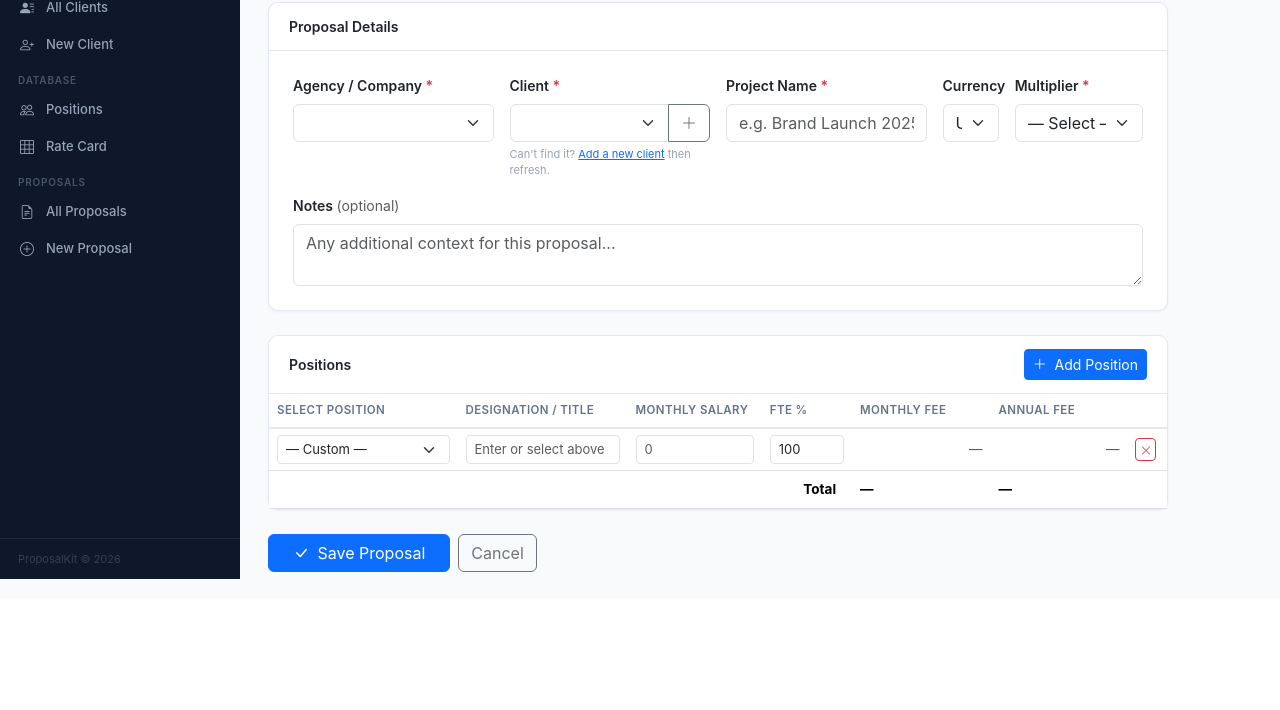
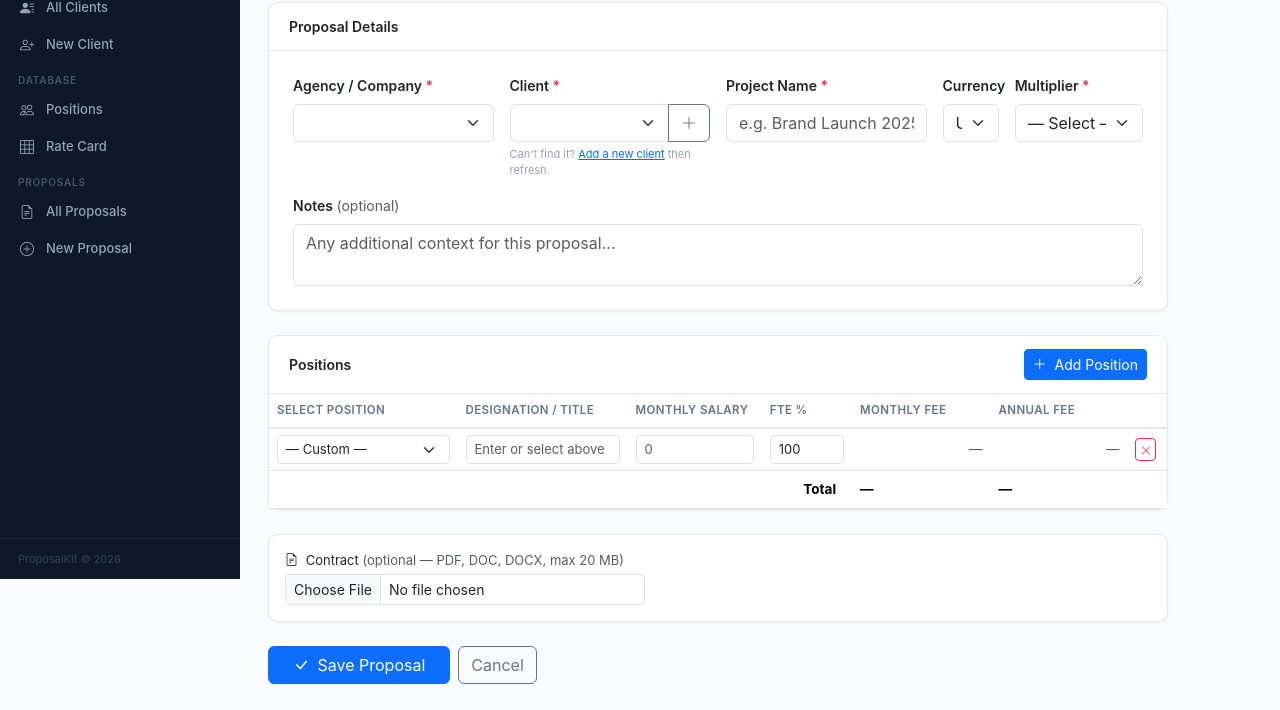
Before and after one commit to fadishehadeh/proposalkit, a PHP site: the page made by views/proposals/create.php in a window 1280 px wide. Shown: the part 221-931 px from the top of the page. Before the commit the page ends 800 px from the top, so only its background shows below. Run offline with PHP 8.4, Linux system fonts and the light colour scheme; tables that the repository leaves empty hold one stand-in row (values such as "Sample post"); the template is opened without the code that fills it: most values are stand-ins (such as "Sample title", 1, 10 or a date in 2020); data that the repository does not hold is empty.

Commit message:
Add contract upload on proposal creation; fix import debug code
- Create proposal form now accepts an optional contract file (PDF/DOC/DOCX)
- File is saved immediately after proposal is inserted
- Removed temporary debug redirect from positions import

Co-Authored-By: Claude Sonnet 4.6 <noreply@anthropic.com>

```diff
--- a/controllers/PositionsController.php
+++ b/controllers/PositionsController.php
@@ -254,7 +254,7 @@ function positions_import_process(): void
         $reader->setReadDataOnly(true);
         $ss = $reader->load($_FILES['file']['tmp_name']);
         $ws = $ss->getActiveSheet();
-    } catch (\Exception $e) {
+    } catch (\Throwable $e) {
         flash('error', 'Could not read the file: ' . htmlspecialchars($e->getMessage()));
         redirect('/positions/import');
     }
--- a/views/proposals/create.php
+++ b/views/proposals/create.php
@@ -27,7 +27,7 @@ foreach ($positions as $p) {
 
 <div class="row">
   <div class="col-xl-11">
-    <form method="post" action="<?= url('/proposals/create') ?>" id="proposalForm">
+    <form method="post" action="<?= url('/proposals/create') ?>" id="proposalForm" enctype="multipart/form-data">
       <?= csrf_field() ?>
 
       <!-- Proposal Details -->
@@ -129,6 +129,13 @@ foreach ($positions as $p) {
             </tfoot>
           </table>
         </div>
+      </div>
+
+      <div class="card mb-4 p-3">
+        <label class="form-label fw-500 mb-1" style="font-size:13px">
+          <i class="bi bi-file-earmark-text me-1"></i> Contract <span class="text-muted fw-normal">(optional — PDF, DOC, DOCX, max 20 MB)</span>
+        </label>
+        <input type="file" name="contract" class="form-control form-control-sm" accept=".pdf,.doc,.docx" style="max-width:360px">
       </div>
 
       <div class="d-flex gap-2">
```
Also changed, not shown: controllers/ProposalsController.php (+13 -0 lines).
